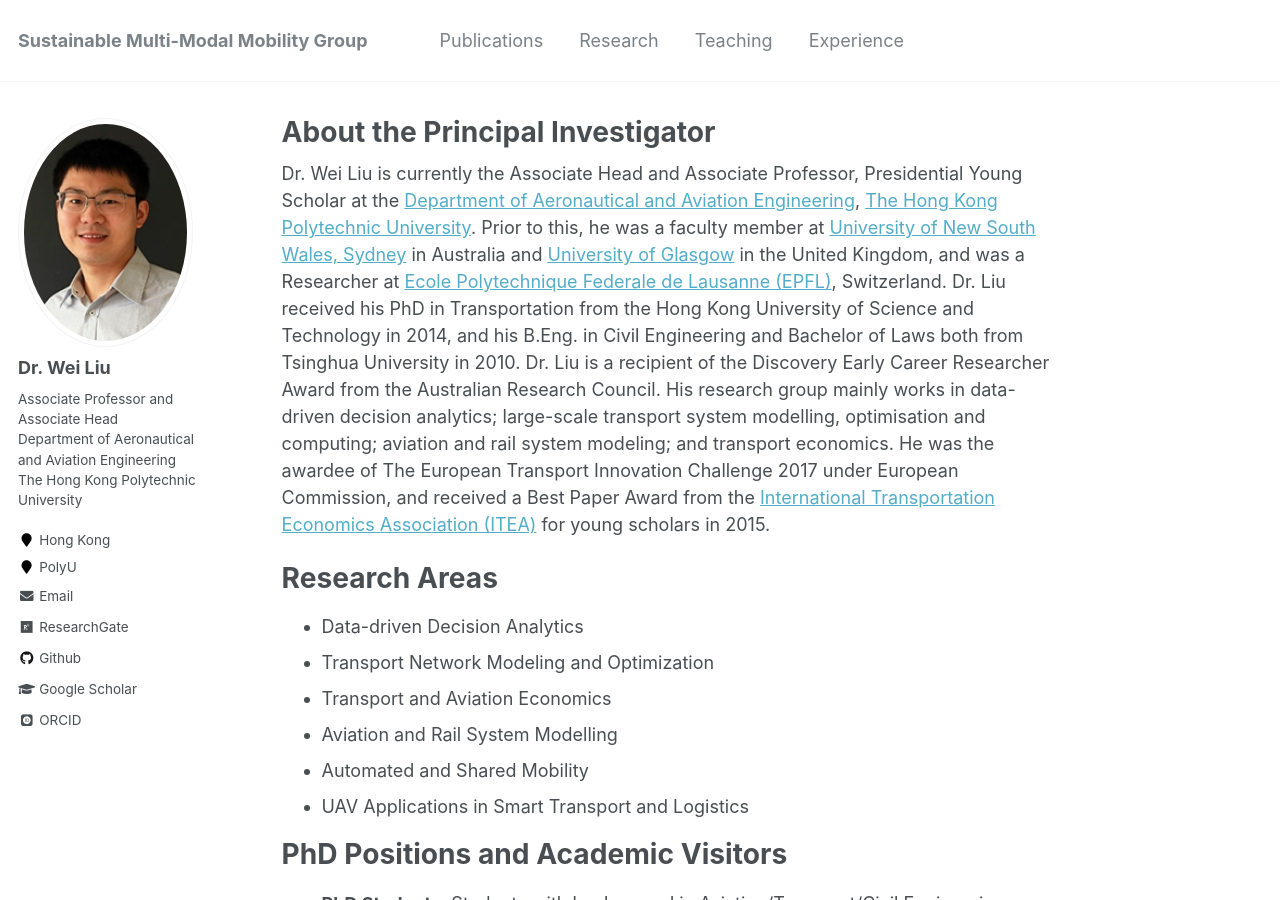
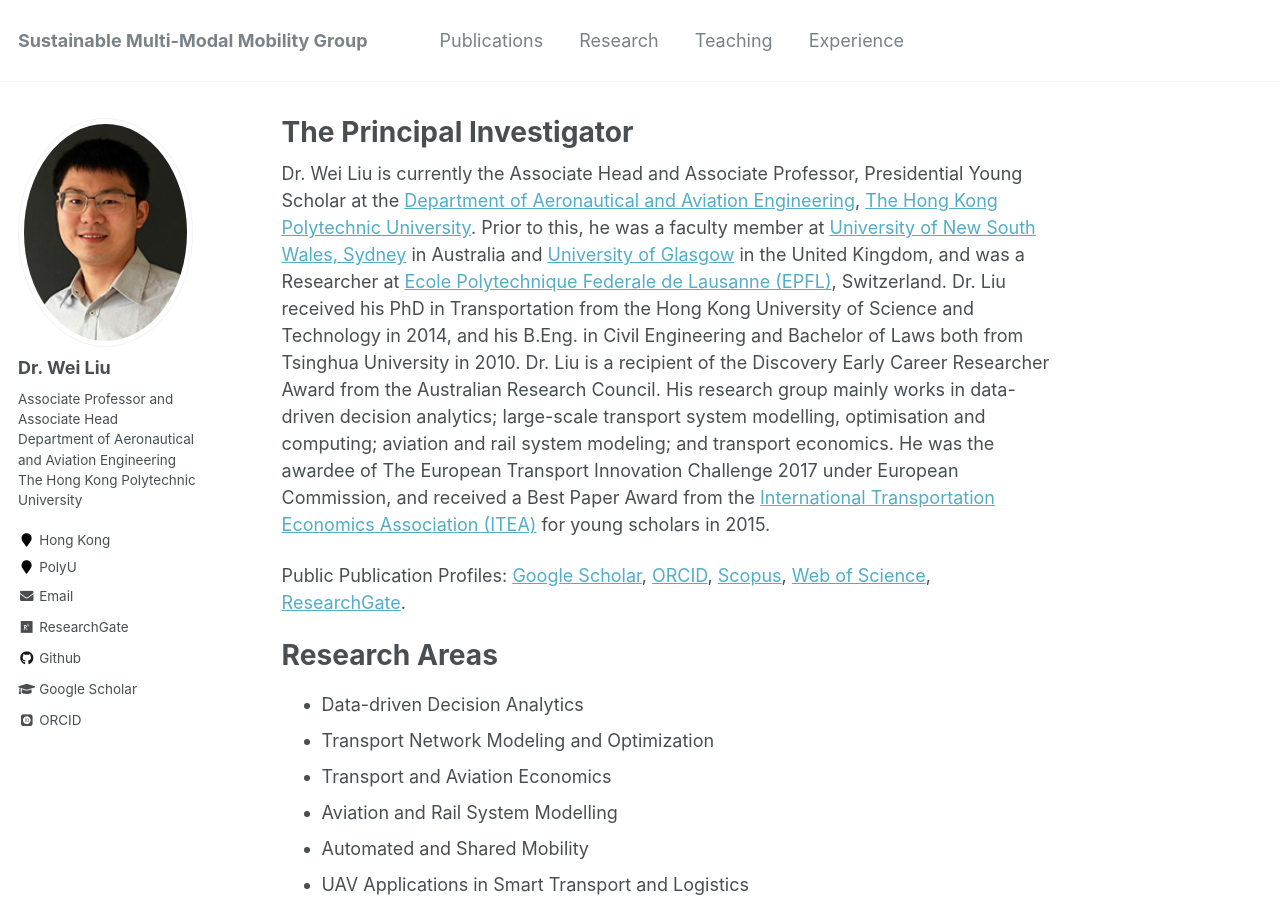
Before and after one commit to weiliu2016/weiliu2016.github.io, a Jekyll site: the page built from _pages/about.md, in a window 1280 px wide and 900 px high. Built offline with Jekyll 4.4.1, drawn with Linux system fonts in a browser that asks for light colours; some web fonts are replaced.

Commit message:
Update about.md

```diff
--- a/_pages/about.md
+++ b/_pages/about.md
@@ -1,7 +1,7 @@
 ---
 permalink: /
-title: "About the Principal Investigator"
-excerpt: "About the Principal Investigator"
+title: "The Principal Investigator"
+excerpt: "The Principal Investigator"
 author_profile: true
 redirect_from:
   - /about/
@@ -9,6 +9,8 @@ redirect_from:
 ---
 
 Dr. Wei Liu is currently the Associate Head and Associate Professor, Presidential Young Scholar at the [Department of Aeronautical and Aviation Engineering](https://www.polyu.edu.hk/en/aae/), [The Hong Kong Polytechnic University](https://www.polyu.edu.hk/en/). Prior to this, he was a faculty member at [University of New South Wales, Sydney](https://www.unsw.edu.au/) in Australia and [University of Glasgow](https://www.gla.ac.uk/) in the United Kingdom, and was a Researcher at [Ecole Polytechnique Federale de Lausanne (EPFL)](https://www.epfl.ch/en/), Switzerland. Dr. Liu received his PhD in Transportation from the Hong Kong University of Science and Technology in 2014, and his B.Eng. in Civil Engineering and Bachelor of Laws both from Tsinghua University in 2010. Dr. Liu is a recipient of the Discovery Early Career Researcher Award from the Australian Research Council. His research group mainly works in data-driven decision analytics; large-scale transport system modelling, optimisation and computing; aviation and rail system modeling; and transport economics. He was the awardee of The European Transport Innovation Challenge 2017 under European Commission, and received a Best Paper Award from the [International Transportation Economics Association (ITEA)](https://iteaweb.org/) for young scholars in 2015.
+
+Public Publication Profiles: [Google Scholar](https://scholar.google.com/citations?user=rEUNm28AAAAJ&hl=en), [ORCID](http://orcid.org/0000-0001-8638-3695), [Scopus](https://www.scopus.com/authid/detail.uri?authorId=58478032200), [Web of Science](https://publons.com/researcher/2454278/wei-liu/), [ResearchGate](https://www.researchgate.net/profile/Wei_Liu510).
 
 Research Areas
 ======
```
